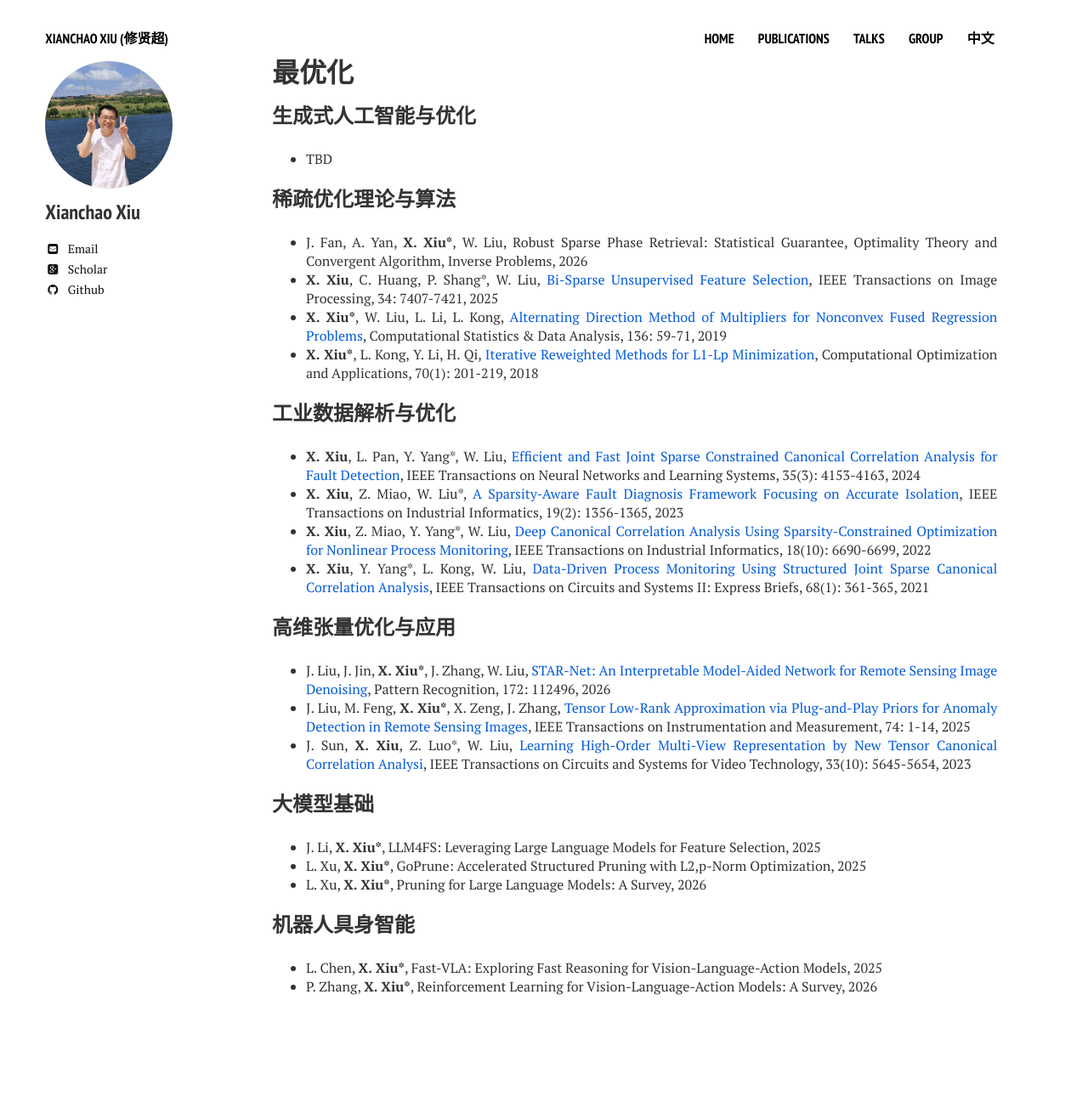
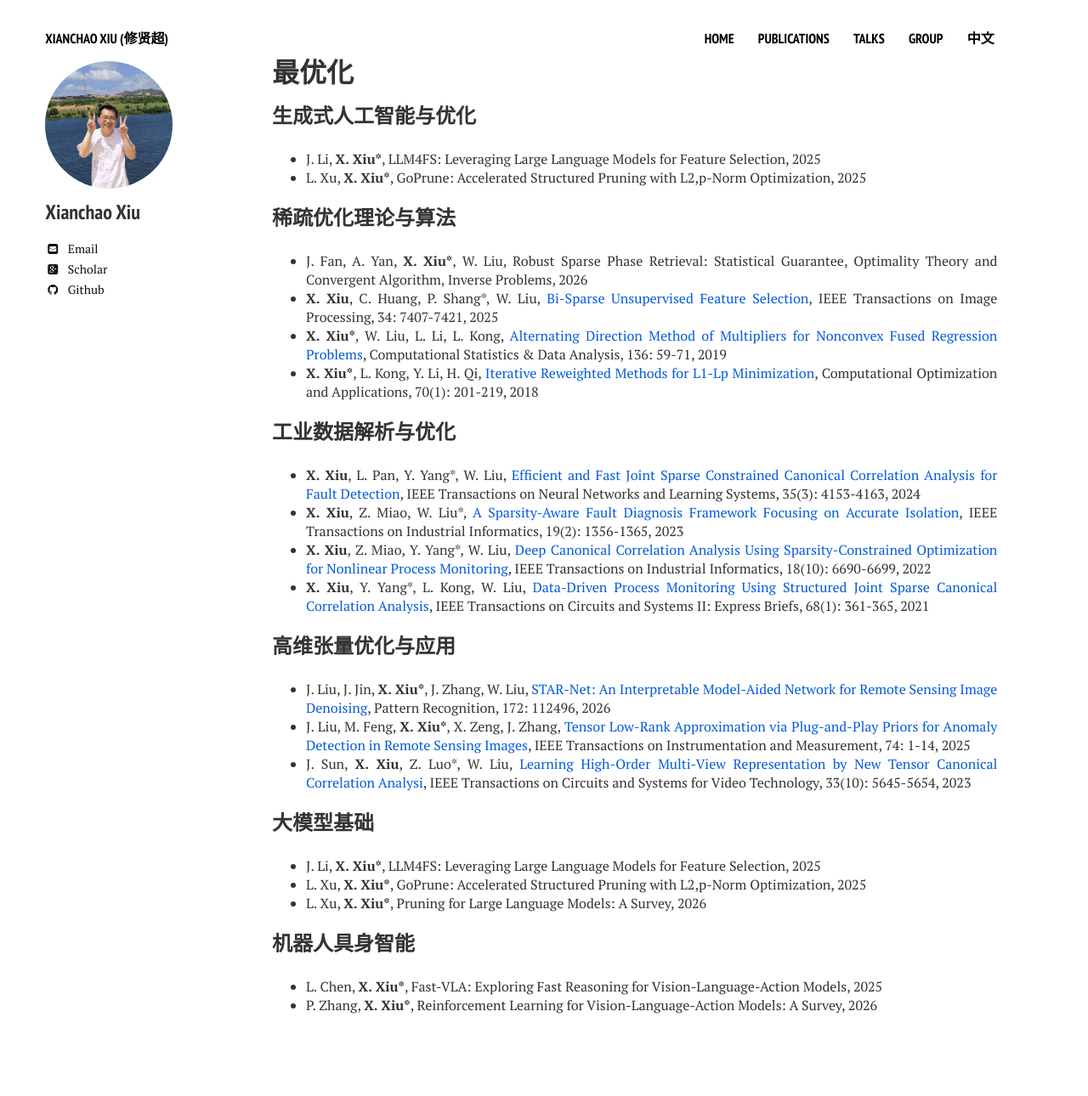
Before and after one commit to xianchaoxiu/xianchaoxiu.github.io, a Jekyll site: the page built from chinese/research/OPT/index.md, in a window 1280 px wide. Shown: the whole page at 85% size. Built offline with Jekyll 4.4.1, drawn with Linux system fonts in a browser that asks for light colours; nearby versions of some CDN libraries; before the commit the page ends 1268 px from its top, so only the background shows below that.

Commit message:
Update index.md

```diff
--- a/chinese/research/OPT/index.md
+++ b/chinese/research/OPT/index.md
@@ -6,7 +6,8 @@ share: false
 ---
 
 ### 生成式人工智能与优化
-* TBD
+* J. Li, <b>X. Xiu*</b>, LLM4FS: Leveraging Large Language Models for Feature Selection, 2025 <br>
+* L. Xu, <b>X. Xiu*</b>, GoPrune: Accelerated Structured Pruning with L2,p-Norm Optimization, 2025 <br>
 
 
 ### 稀疏优化理论与算法
```
